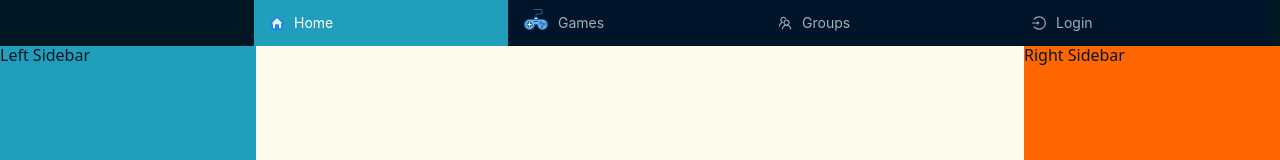
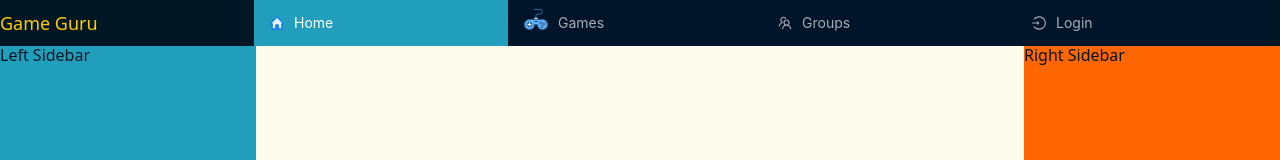
Before and after one commit to bounswe/bounswe2023group5, a React (Vite) app in the folder app/frontend/: page / in a window 1280 px wide. Shown: the top 160 px of the page. Built offline with nearby package versions, Linux system fonts and the light colour scheme.

Commit message:
Adds project name to the topbar

```diff
--- a/app/frontend/src/Layout/TopBar/TopBar.module.scss
+++ b/app/frontend/src/Layout/TopBar/TopBar.module.scss
@@ -7,11 +7,15 @@
   padding-right: 10px;
   .logo {
     flex: 0 0 clamp(0px, 20%, 300px);
+    color: $yellow;
+    align-self: center;
+    font-size: large;
   }
   .menu {
     flex: 1 1 0px;
     display: flex;
     justify-content: stretch;
+    align-items: stretch;
     & > * {
       flex: 1 1 0px;
     }
--- a/app/frontend/src/Layout/TopBar/TopBar.tsx
+++ b/app/frontend/src/Layout/TopBar/TopBar.tsx
@@ -1,4 +1,4 @@
-import { Menu, MenuProps } from "antd";
+import { Menu, MenuProps, Typography } from "antd";
 import styles from "./TopBar.module.scss";
 import {
   HomeTwoTone,
@@ -9,6 +9,8 @@ import {
 import GameController from "../../Components/Icons/GameController";
 import { useAuth } from "../../Components/Hooks/useAuth";
 import { useNavigate } from "react-router-dom";
+
+const { Title } = Typography;
 
 function TopBar() {
   const { isLoggedIn } = useAuth();
@@ -72,7 +74,7 @@ function TopBar() {
 
   return (
     <div className={styles.container}>
-      <div className={styles.logo}>Logo</div>
+      <div className={styles.logo}>Game Guru</div>
       <Menu
         className={styles.menu}
         mode="horizontal"
```
